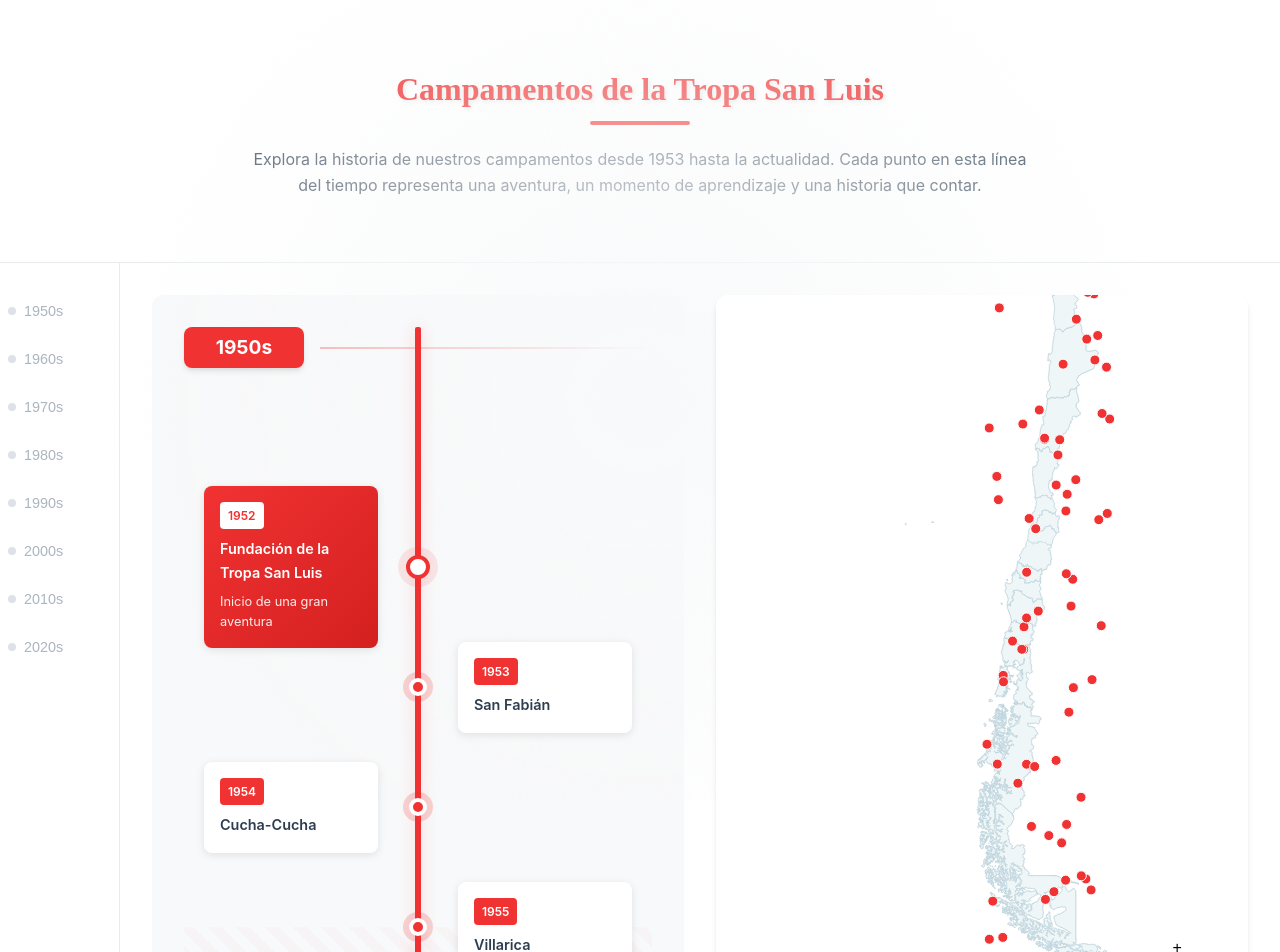
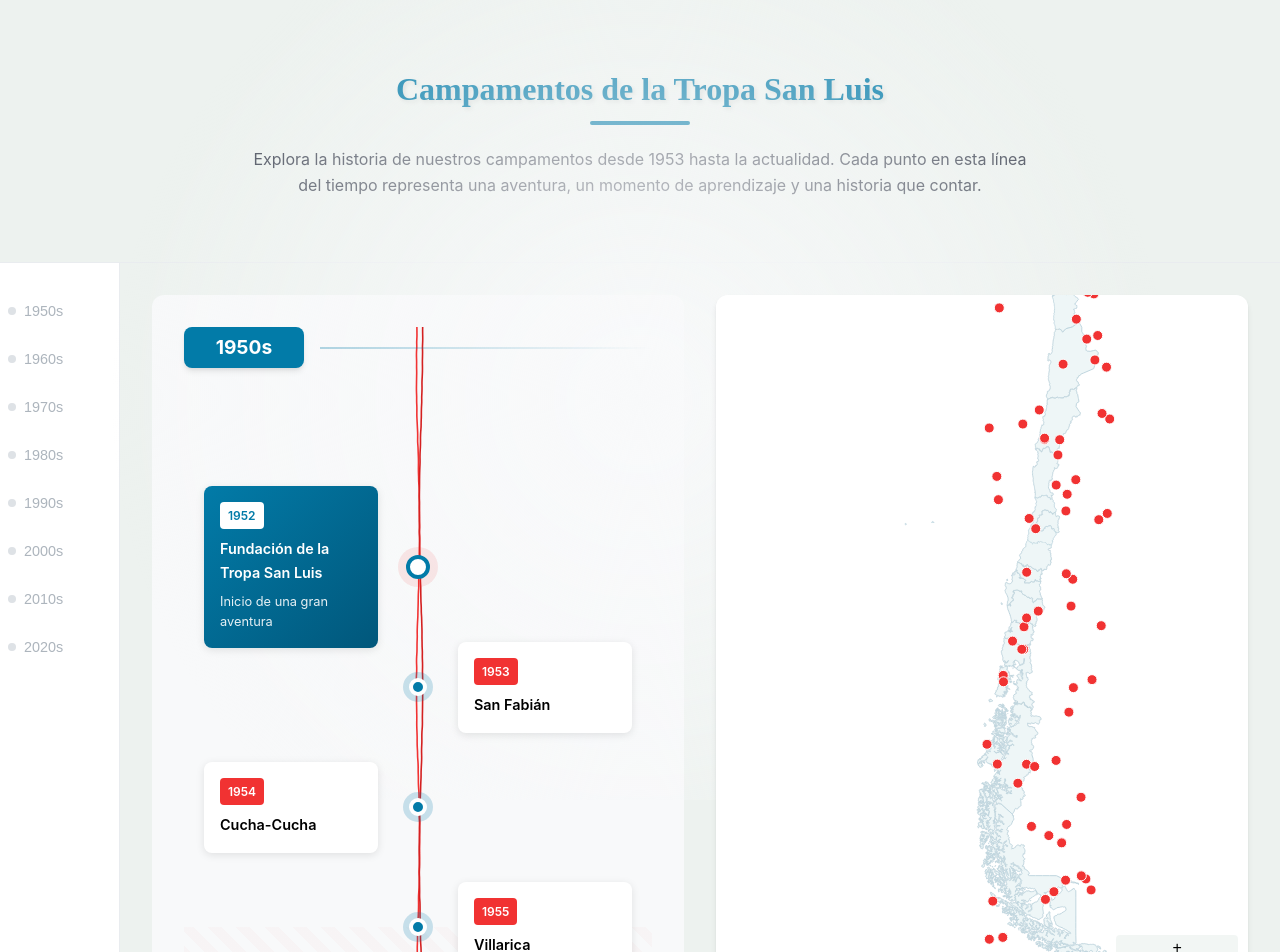
Before and after one commit to Alonsomar/tropa_san_luis_map, a Svelte app: page / in a window 1280 px wide. Shown: the top 952 px of the page. Built offline with nearby package versions, Linux system fonts and the light colour scheme; a web font is replaced by a local one.

Commit message:
color palette

```diff
--- a/public/global.css
+++ b/public/global.css
@@ -1,25 +1,32 @@
 :root {
-  --primary-color: #f13232;
-  --primary-light: #ff4747;
-  --primary-dark: #d42020;
-  --accent-color: #2c3e50;
-  --background-color: #ffffff;
-  --text-color: #2c3e50;
+  /* Paleta de Colores Propuesta */
+  --primary-color: #027ba8;    /* Color principal (azul) */
+  --secondary-color: #f13232;  /* Color secundario (rojo) */
+  --accent-color: #212738;     /* Color de acento (oscuro) */
+  --highlight-color: #d1d646;  /* Color para resaltar elementos (amarillo verdoso) */
+  --background-color: #edf2ef; /* Color de fondo (muy claro) */
+
+  /* Variantes del color principal */
+  --primary-light: #3b9ec7;    /* Una variante más clara del color principal */
+  --primary-dark: #01577b;     /* Una variante más oscura */
+
+  /* Variables que ya tenías, las dejamos o ajustamos según convenga */
   --gray-100: #f8f9fa;
   --gray-200: #e9ecef;
   --gray-300: #dee2e6;
   --gray-400: #ced4da;
   --gray-500: #adb5bd;
-  --timeline-gradient: linear-gradient(180deg,
-    var(--primary-color) 0%,
-    var(--primary-dark) 100%
-  );
+
+  /* Ejemplo: Gradiente para la línea de tiempo */
+  --timeline-gradient: linear-gradient(180deg, var(--primary-color) 0%, var(--primary-dark) 100%);
+
   --card-shadow: 0 4px 6px -1px rgba(0, 0, 0, 0.1),
                  0 2px 4px -1px rgba(0, 0, 0, 0.06);
   --card-shadow-hover: 0 10px 15px -3px rgba(0, 0, 0, 0.1),
-                      0 4px 6px -2px rgba(0, 0, 0, 0.05);
+                        0 4px 6px -2px rgba(0, 0, 0, 0.05);
   --title-font: 'Barriecito', cursive;
 }
+
 
 * {
   margin: 0;
--- a/src/App.svelte
+++ b/src/App.svelte
@@ -58,8 +58,37 @@
   header {
     padding: 4rem 2rem;
     text-align: center;
-    background: white;
+    background: var(--background-color); /* Usamos el fondo claro de la paleta */
     border-bottom: 1px solid var(--gray-200);
+  }
+
+  header h1 {
+    font-family: var(--title-font);
+    color: var(--primary-color); /* Color principal: azul */
+    margin-bottom: 1.5rem;
+    font-weight: 800;
+    text-shadow: 2px 2px 4px rgba(0, 0, 0, 0.1);
+    position: relative;
+  }
+
+  header h1::after {
+    content: '';
+    position: absolute;
+    bottom: -10px;
+    left: 50%;
+    transform: translateX(-50%);
+    width: 100px;
+    height: 4px;
+    background: var(--primary-color);
+    border-radius: 2px;
+  }
+
+  .subtitle {
+    color: var(--accent-color); /* Usamos el acento oscuro para el texto secundario */
+    max-width: 800px;
+    margin: 2rem auto 0;
+    line-height: 1.6;
+    opacity: 0.8;
   }
 
   .content-wrapper {
--- a/src/components/Map.svelte
+++ b/src/components/Map.svelte
@@ -201,7 +201,7 @@
   }
 
   :global(.map-controls button) {
-    background-color: rgba(255, 255, 255, 0.7);
+    background-color: rgba(237, 242, 239, 0.7); /* Basado en el background claro */
     border: none;
     border-radius: 4px;
     cursor: pointer;
@@ -211,8 +211,8 @@
 
   /* Estilo para el marcador seleccionado: ahora con borde sutil negro */
   :global(.selected) {
-    stroke: #555;
-    stroke-width: 1.2;
+    stroke: #212738; /* Usamos el color acento oscuro para un borde destacado */
+    stroke-width: 2;
   }
 </style>
 
--- a/src/components/Timeline.svelte
+++ b/src/components/Timeline.svelte
@@ -1,6 +1,7 @@
 <script>
   import { onMount } from 'svelte';
   import { campStore } from '../stores/campData';
+  import * as d3 from 'd3';
 
   // Props
   export let height = '100%';
@@ -27,29 +28,6 @@
     campStore.selectCamp(camp);
   }
 
-  onMount(() => {
-    const observer = new IntersectionObserver((entries) => {
-      entries.forEach(entry => {
-        const year = entry.target.dataset.year;
-        if (entry.isIntersecting) {
-          visibleYears = new Set([...visibleYears, year]);
-        }
-      });
-    }, {
-      threshold: 0.5,
-      rootMargin: '0px 0px -10% 0px'
-    });
-
-    // Observar cada elemento del timeline
-    document.querySelectorAll('.timeline-step').forEach(el => {
-      observer.observe(el);
-    });
-
-    return () => observer.disconnect();
-  });
-
-  const TROPA_INICIO = 1952;
-
   // Calcular todas las décadas desde 1950 hasta la actualidad
   function getAllDecades() {
     const startDecade = 1950; // Para incluir la fundación en 1952
@@ -68,18 +46,18 @@
   // Modificar el cálculo de posición para alinear todo correctamente
   function getRelativePosition(año) {
     const startYear = 1950;
-    return ((parseInt(año) - startYear) * 120); // Aumentamos el espaciado a 150px por año
+    return ((parseInt(año) - startYear) * 120); // Espaciado de 120px por año
   }
 
   function getTimelineHeight() {
     const currentYear = new Date().getFullYear();
     const years = currentYear - 1950;
-    return `${(years * 120) + 600}px`; // Ajustamos el padding
+    return `${(years * 120) + 600}px`; // Ajuste de padding
   }
 
-  // Modificar la posición de los campamentos dentro de cada década
+  // Posición de los campamentos dentro de cada década
   function getCampPosition(campYear, decadeYear) {
-    return (parseInt(campYear) - parseInt(decadeYear)) * 120; // Relative to decade
+    return (parseInt(campYear) - parseInt(decadeYear)) * 120;
   }
 
   // Agrupar campamentos por década
@@ -91,18 +69,85 @@
   }
 
   // Agregar año de fundación
+  const TROPA_INICIO = 1952;
   const fundacionEvent = {
     año: TROPA_INICIO,
     lugar: "Fundación de la Tropa San Luis",
     tipo: "fundacion"
   };
+
+  onMount(() => {
+    // Observer para los pasos del timeline (ya existía)
+    const observer = new IntersectionObserver((entries) => {
+      entries.forEach(entry => {
+        const year = entry.target.dataset.year;
+        if (entry.isIntersecting) {
+          visibleYears = new Set([...visibleYears, year]);
+        }
+      });
+    }, {
+      threshold: 0.5,
+      rootMargin: '0px 0px -10% 0px'
+    });
+
+    document.querySelectorAll('.timeline-step').forEach(el => {
+      observer.observe(el);
+    });
+
+    // --- Generar las tres líneas de la timeline con un sutil "ruido" ---
+    // Asumimos que timelineContainer es el div con clase "timeline-container"
+    // Y que dentro del contenedor de la línea tenemos el SVG que ahora tiene la clase "timeline-lines"
+    const svgLines = document.querySelector('.timeline-line-container .timeline-lines');
+    // Usamos el alto del contenedor (puedes ajustar si es necesario)
+    const containerHeight = timelineContainer.clientHeight;
+    const svgWidth = 20; // ancho arbitrario para dibujar las líneas
+    const svgHeight = containerHeight;
+    svgLines.setAttribute('width', svgWidth);
+    svgLines.setAttribute('height', svgHeight);
+    svgLines.setAttribute('viewBox', `0 0 ${svgWidth} ${svgHeight}`);
+
+    // Usamos D3 para generar las líneas. Usamos una línea base vertical.
+    const lineGenerator = d3.line()
+      .x(d => d.x)
+      .y(d => d.y)
+      .curve(d3.curveBasis);
+
+    // Configuraciones para las tres líneas:
+    const lineConfigs = [
+      { baseline: 3, color: '#f13232', amplitude: 1.5, frequency: 0.02, phase: Math.random() * Math.PI * 2 },
+      { baseline: 6, color: '#d42020', amplitude: 1.6, frequency: 0.018, phase: Math.random() * Math.PI * 7 },
+    ];
+
+    // Generamos datos de puntos a intervalos regulares
+    const points = d3.range(0, svgHeight + 1, 5).map(y => ({ y }));
+
+    // Para cada configuración, generar la línea
+    lineConfigs.forEach(config => {
+      const lineData = points.map(p => {
+        const jitter = (Math.random() - 0.5) * 0.5; // jitter sutil
+        return {
+          x: config.baseline + config.amplitude * Math.sin(config.frequency * p.y + config.phase) + jitter,
+          y: p.y
+        };
+      });
+      d3.select(svgLines)
+        .append('path')
+        .attr('d', lineGenerator(lineData))
+        .attr('fill', 'none')
+        .attr('stroke', config.color)
+        .attr('stroke-width', 1.6);
+    });
+
+    return () => observer.disconnect();
+  });
 </script>
 
-<div class="timeline-container" style="height: {height}; width: {width};">
+<div class="timeline-container" bind:this={timelineContainer} style="height: {height}; width: {width};">
   <div class="timeline-wrapper" style="min-height: {getTimelineHeight()};">
     <div class="timeline-background"></div>
     <div class="timeline-line-container">
-      <div class="timeline-line"></div>
+      <!-- Reemplazamos la línea original por un SVG para las 3 líneas -->
+      <svg class="timeline-lines"></svg>
     </div>
 
     <!-- Evento de Fundación -->
@@ -195,22 +240,12 @@
     left: 50%;
     top: 0;
     bottom: 0;
+    /* Conservamos el ancho original para la posición, aunque el SVG interno tenga ancho mayor */
     width: 6px;
     transform: translateX(-50%);
   }
 
-  .timeline-line {
-    position: absolute;
-    width: 100%;
-    height: 100%;
-    background: linear-gradient(
-      to bottom,
-      var(--primary-color) 0%,
-      var(--primary-dark) 100%
-    );
-    border-radius: 2px;
-    box-shadow: 0 0 15px rgba(241, 50, 50, 0.2);
-  }
+  /* Eliminamos el estilo original de .timeline-line, pues ahora usamos el SVG */
 
   .timeline-step {
     position: absolute;
@@ -242,7 +277,7 @@
     border-radius: 50%;
     background: var(--primary-color);
     border: 4px solid white;
-    box-shadow: 0 0 0 6px rgba(241, 50, 50, 0.2);
+    box-shadow: 0 0 0 6px rgba(2, 123, 168, 0.2);
     transition: all 0.3s cubic-bezier(0.4, 0, 0.2, 1);
     z-index: 2;
   }
@@ -281,7 +316,7 @@
   .year-badge {
     display: inline-block;
     padding: 0.25rem 0.5rem;
-    background: var(--primary-color);
+    background: var(--secondary-color); /* Utilizamos el color secundario (rojo) */
     color: white;
     border-radius: 4px;
     font-size: 0.75rem;
@@ -313,11 +348,11 @@
     opacity: 0.9;
   }
 
-  /* En Timeline.svelte <style> */
+  /* Estilos para las líneas de las décadas y demás elementos del timeline */
   .decade-background {
     position: absolute;
     width: 100%;
-    height: calc(100% - 40px); /* Ajusta según necesidad */
+    height: calc(100% - 40px);
     background: repeating-linear-gradient(
       45deg,
       rgba(241, 50, 50, 0.03),
@@ -325,10 +360,10 @@
       transparent 10px,
       transparent 20px
     );
-    pointer-events: none; /* Permite interactuar con elementos debajo */
-    z-index: 0; /* Asegura que esté detrás del contenido */
+    pointer-events: none;
+    z-index: 0;
     opacity: 0.7;
-    font-size: 0; /* Oculta el texto {decade}s (solo para debug) */
+    font-size: 0;
   }
 
   .decade-marker {
@@ -350,7 +385,7 @@
     font-size: 1.2rem;
     font-weight: 700;
     color: white;
-    background: var(--primary-color);
+    background: var(--primary-color); /* Azul para las décadas */
     padding: 0.3rem 0.8rem;
     border-radius: 8px;
     box-shadow: var(--card-shadow);
```
Also changed, not shown: codebase_summary.json (+35 -32 lines). Lines whose indentation alone changed are shown as unchanged.
